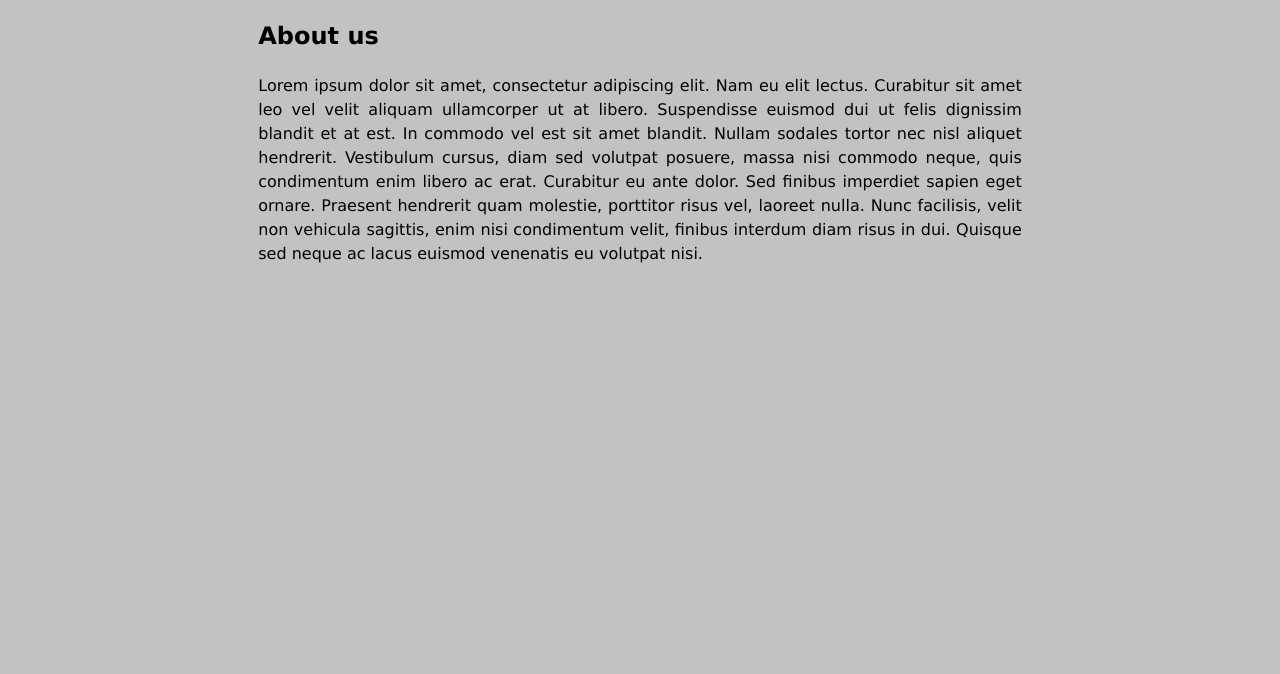
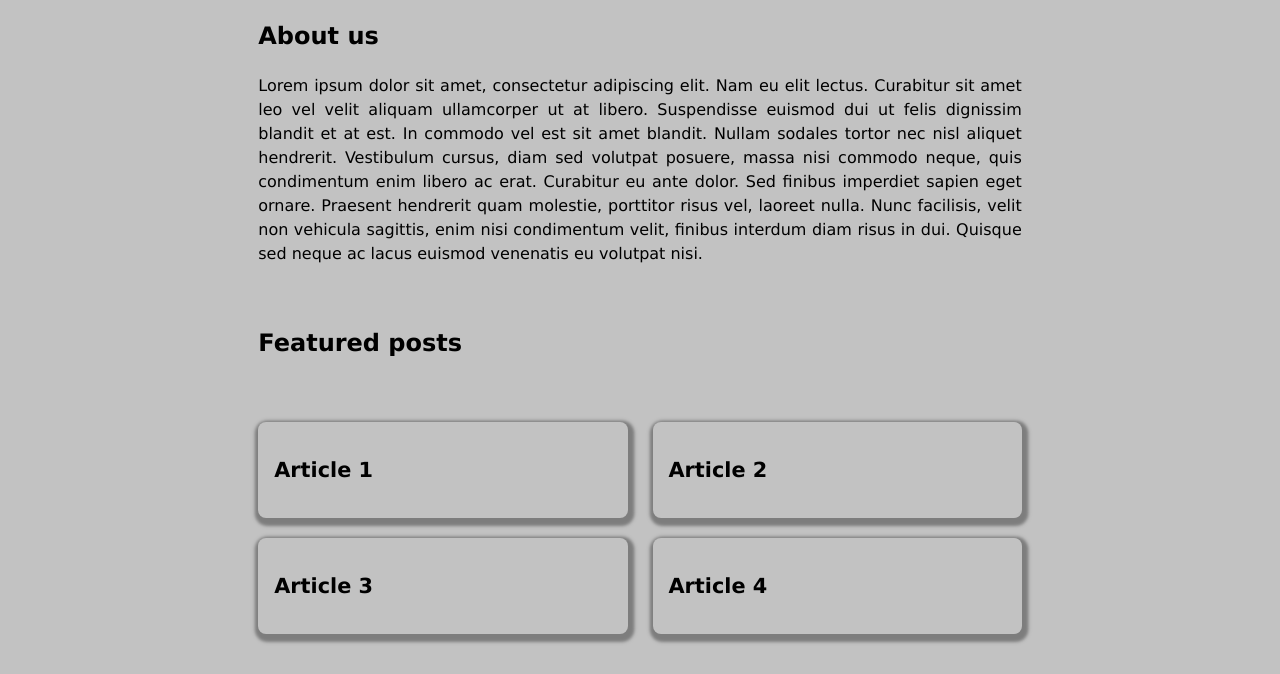
Before and after one commit to GarciaJLoic/HTML-CSS-Basics-workshop, a plain HTML site: page index.html in a window 1280 px wide. Shown: the part 528-1202 px from the top of the page. Before the commit the page ends 834 px from the top, so only its background shows below. Drawn offline with Linux system fonts and the light colour scheme.

Commit message:
Work on the second section: Featured posts  in html/css

```diff
--- a/index.html
+++ b/index.html
@@ -10,9 +10,9 @@
 </head>
 
 <body>
-    <!------------>
+    <!------------->
     <!-- NAVBAR -->
-    <!------------>
+    <!----------->
     <nav>
         <h1>Workshop</h1>
         <ul>
@@ -21,21 +21,21 @@
             <li>Featured posts</li>
         </ul>
     </nav>
-    <!------------>
+    <!------------->
     <!-- HEADER -->
-    <!------------>
+    <!----------->
     <header>
         <h1>
             Hello World !!!
         </h1>
     </header>
-    <!------------>
+    <!------------->
     <!-- MAIN   -->
-    <!------------>
+    <!----------->
     <main>
-        <!-------------------------->
+        <!--------------------------->
         <!-- SECTION 1 : About Us -->
-        <!-------------------------->
+        <!------------------------->
         <section>
             <h2>
                 About us
@@ -52,16 +52,22 @@
                 interdum diam risus in dui. Quisque sed neque ac lacus euismod venenatis eu volutpat nisi.
             </p>
         </section>
-        <!--------------------------------->
+        <!---------------------------------->
         <!-- SECTION 2 : Featured posts  -->
-        <!--------------------------------->
-        <section>
-
+        <!-------------------------------->
+        <section class="featured">
+            <h2>
+                Featured posts
+            </h2>
+            <article>Article 1</article>
+            <article>Article 2</article>
+            <article>Article 3</article>
+            <article>Article 4</article>
         </section>
     </main>
-    <!------------>
+    <!------------->
     <!-- FOOTER -->
-    <!------------>
+    <!----------->
     <footer>
 
     </footer>
--- a/style.css
+++ b/style.css
@@ -19,9 +19,9 @@ body {
 
 }
 
-/* ----------------*/
+/* -----------------*/
 /* NAVigation menu */
-/* ----------------*/
+/* ---------------*/
 nav {
     background-color: #f76c6c;
     /* Defines the background color */
@@ -51,9 +51,9 @@ nav li {
 
 }
 
-/* ----------------*/
+/* -----------------*/
 /*      HEADER     */
-/* ----------------*/
+/* ---------------*/
 
 header {
     min-height: 350px;
@@ -79,9 +79,9 @@ header h1 {
 }
 
 
-/*--------------*/
+/*---------------*/
 /* ALL SECTIONS */
-/*--------------*/
+/*-------------*/
 section {
     max-width: 75ch;
     /* Sets the maximal width of all sections according to the number of caractere */
@@ -91,6 +91,70 @@ section {
     /* Justify the texts of all sections */
 }
 
-/*-------------------------*/
-/* FIRST SECTION: About us */
-/*-------------------------*/
+/*-----------------------------*/
+/* SECTION2 : Featured posts  */
+/*---------------------------*/
+
+/* Element with featured class */
+.featured {
+    display: grid;
+    /*.featured is turned into an grid container. Its child element will be tured into grid items*/
+    grid-template-columns: repeat(2, 1fr);
+    /* Generate 2 grid columns with the same dimensions */
+    grid-template-rows: repeat(3, 6rem);
+    /* Generate 2 grid rows with the same dimensions */
+    grid-column-gap: 25px;
+    /* Defines espace between columns */
+    grid-row-gap: 20px;
+    /* Defines espace between rows */
+}
+
+/* h2 contained in .featured */
+.featured h2 {
+    grid-area: 1 / 1 / 2 / 3;
+    /* Defines row start /column start / row end / column end of a grid item*/
+}
+
+/* All article contained in .featured */
+
+.featured article {
+    box-shadow: 0.1rem 0.2rem 0.2rem 0.3rem #7d7d7d;
+    /* Defines the shadow of the element TOP RIGHT BOTTOM LEFT COLOR*/
+    border-radius: 8px;
+    /* Defines the raduis of the element's corners*/
+    line-height: 6rem;
+    /* Defines line height of the all article with .featured */
+    padding-left: 1rem;
+    /* Defines internal marges */
+    font-weight: bold;
+    /* Text becomes bold */
+    font-size: 1.3rem;
+    /* Defines size of font article */
+}
+
+/* Second element contained in .featured */
+.featured :nth-child(2) {
+    grid-area: 2 / 1 / 3 / 2;
+    /* Defines row start /column start / row end / column end of a grid item*/
+}
+
+/* Third element contained in .featured */
+
+.featured :nth-child(3) {
+    grid-area: 2 / 2 / 3 / 3;
+    /* Defines row start /column start / row end / column end of a grid item*/
+}
+
+/* Fourth element contained in .featured */
+
+.featured :nth-child(4) {
+    grid-area: 3 / 1 / 4 / 2;
+    /* Defines row start /column start / row end / column end of a grid item*/
+}
+
+/* Fifth element contained in .featured */
+
+.featured :nth-child(5) {
+    grid-area: 3 / 2 / 4 / 3;
+    /* Defines row start /column start / row end / column end of a grid item*/
+}
```
